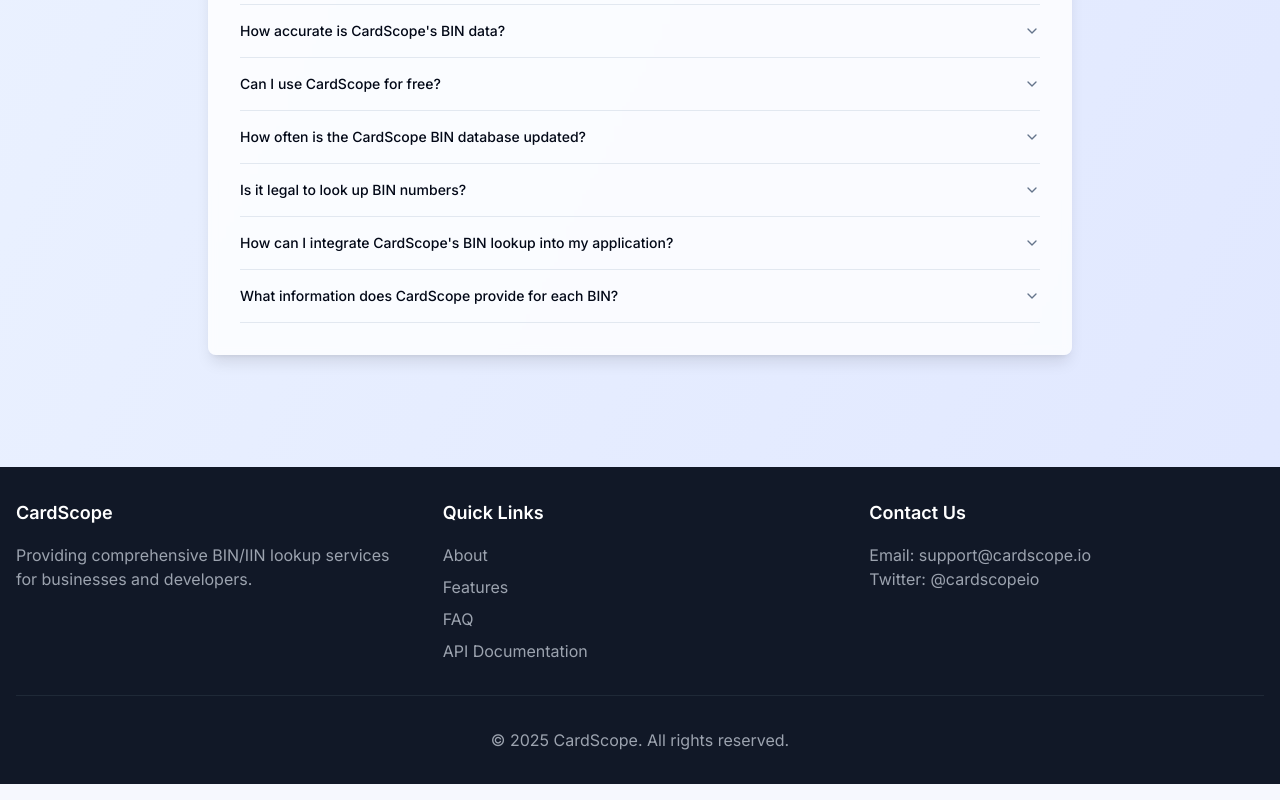
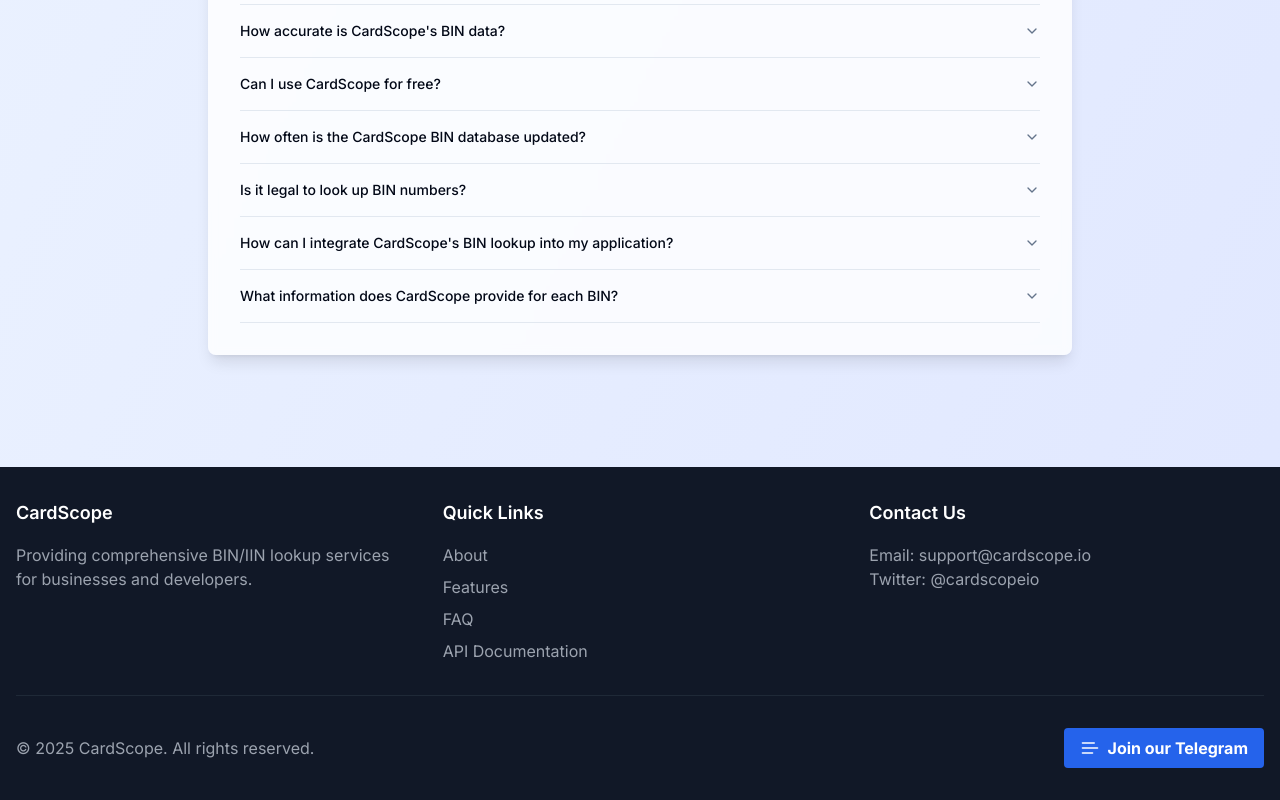
Before and after one commit to saikothasan/CardScope, a Next.js app: page / in a window 1280 px wide. Shown: the part 1950-2750 px from the top of the page. Built offline with nearby package versions, Linux system fonts and the light colour scheme.

Commit message:
Update footer.tsx

```diff
--- a/app/components/footer.tsx
+++ b/app/components/footer.tsx
@@ -1,4 +1,5 @@
 import Link from "next/link"
+import { TextIcon as Telegram } from "lucide-react"
 
 export default function Footer() {
   return (
@@ -42,8 +43,17 @@
             <p className="text-gray-400">Twitter: @cardscopeio</p>
           </div>
         </div>
-        <div className="mt-8 pt-8 border-t border-gray-800 text-center text-gray-400">
-          <p>&copy; 2025 CardScope. All rights reserved.</p>
+        <div className="mt-8 pt-8 border-t border-gray-800 flex justify-between items-center">
+          <p className="text-gray-400">&copy; 2025 CardScope. All rights reserved.</p>
+          <a
+            href="https://t.me/drkingbd"
+            target="_blank"
+            rel="noopener noreferrer"
+            className="flex items-center bg-blue-600 hover:bg-blue-700 text-white font-bold py-2 px-4 rounded transition duration-300"
+          >
+            <Telegram className="mr-2 h-5 w-5" />
+            Join our Telegram
+          </a>
         </div>
       </div>
     </footer>
```
